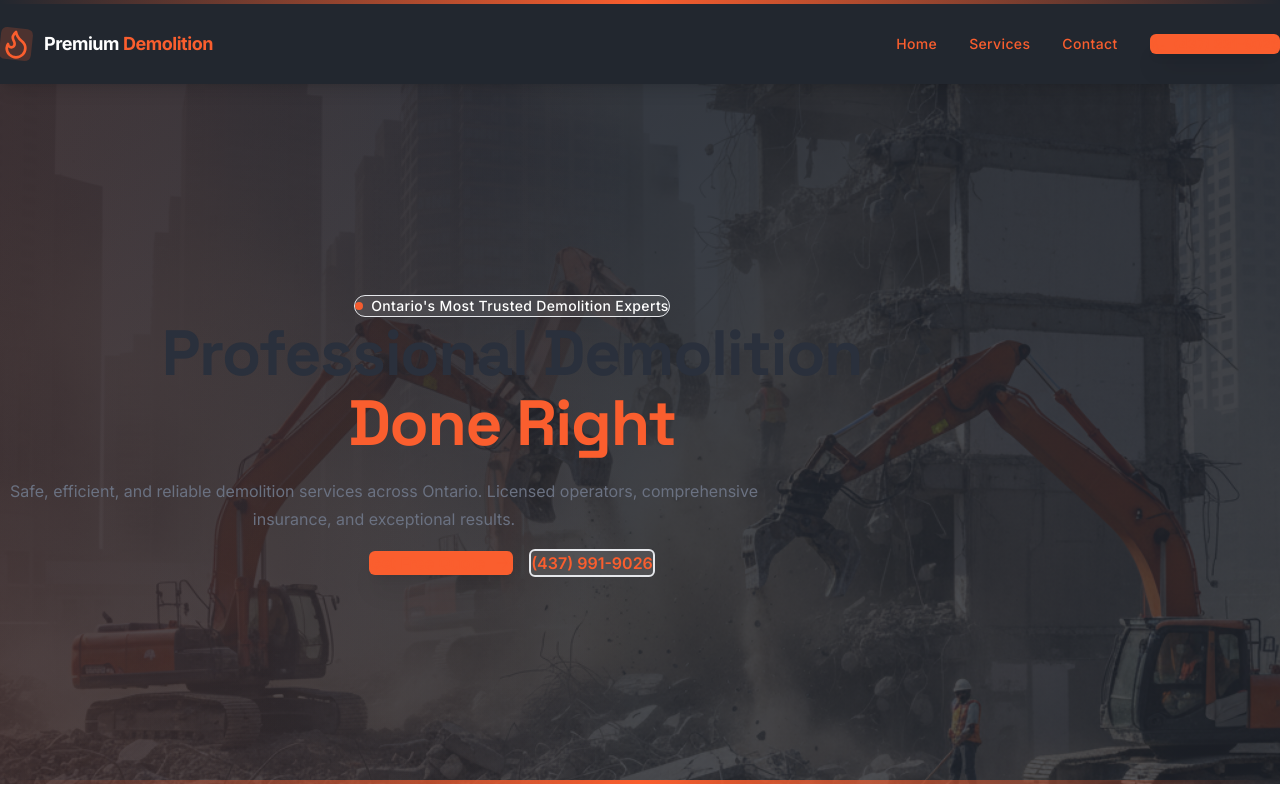
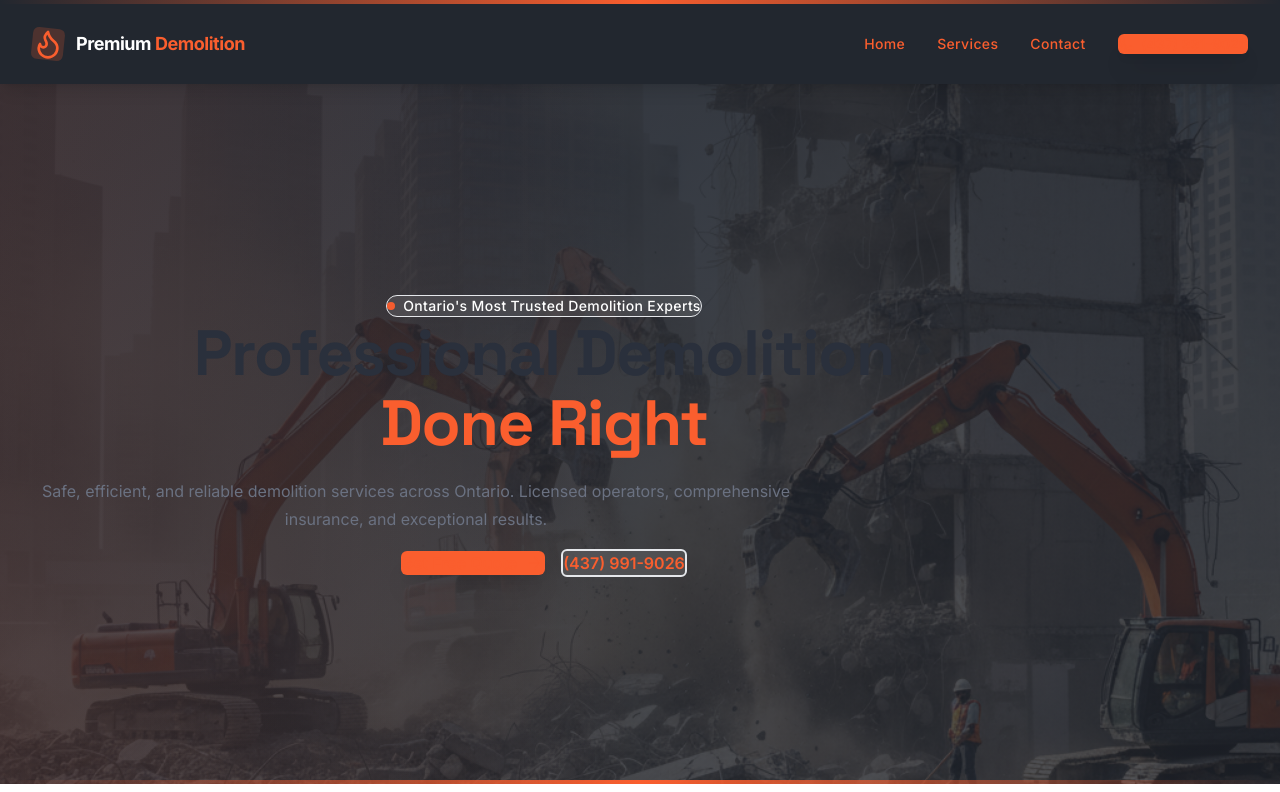
Before and after one commit to TNDIGITALMARK/73d95ef4-9f40-4794-8f72-da96bc0f7b08, a Next.js app: page / in a window 1280 px wide. Shown: the top 792 px of the page. Built offline with nearby package versions, Linux system fonts and the light colour scheme; no server answers.

Commit message:
Phoenix Agent implementation - The margins and padding are still broken, check th...

```diff
--- a/src/app/globals.css
+++ b/src/app/globals.css
@@ -258,11 +258,16 @@ TYPOGRAPHY SYSTEM - Modern Professional Fonts
 */
 
 html {
+  margin: 0;
+  padding: 0;
   font-size: 16px;
   scroll-behavior: smooth;
+  height: 100%;
 }
 
 body {
+  margin: 0;
+  padding: 0;
   font-family: var(--font-inter), 'Inter', -apple-system, BlinkMacSystemFont, 'Segoe UI', sans-serif;
   background-color: hsl(var(--background));
   color: hsl(var(--pd-medium-gray));
@@ -272,6 +277,8 @@ body {
   -webkit-font-smoothing: antialiased;
   -moz-osx-font-smoothing: grayscale;
   text-rendering: optimizeLegibility;
+  min-height: 100vh;
+  overflow-x: hidden;
 }
 
 /* Modern Professional Typography with Strong Hierarchy */
@@ -401,6 +408,47 @@ UTILITY CLASSES
 ==============================================================================
 */
 
+/* Container spacing utilities */
+.container {
+  width: 100%;
+  margin-left: auto;
+  margin-right: auto;
+  padding-left: 1rem;
+  padding-right: 1rem;
+}
+
+@media (min-width: 640px) {
+  .container {
+    max-width: 640px;
+  }
+}
+
+@media (min-width: 768px) {
+  .container {
+    max-width: 768px;
+  }
+}
+
+@media (min-width: 1024px) {
+  .container {
+    max-width: 1024px;
+    padding-left: 2rem;
+    padding-right: 2rem;
+  }
+}
+
+@media (min-width: 1280px) {
+  .container {
+    max-width: 1280px;
+  }
+}
+
+@media (min-width: 1536px) {
+  .container {
+    max-width: 1400px;
+  }
+}
+
 /* Glass morphism effect */
 .glass {
   background: rgba(255, 255, 255, 0.9);
```
